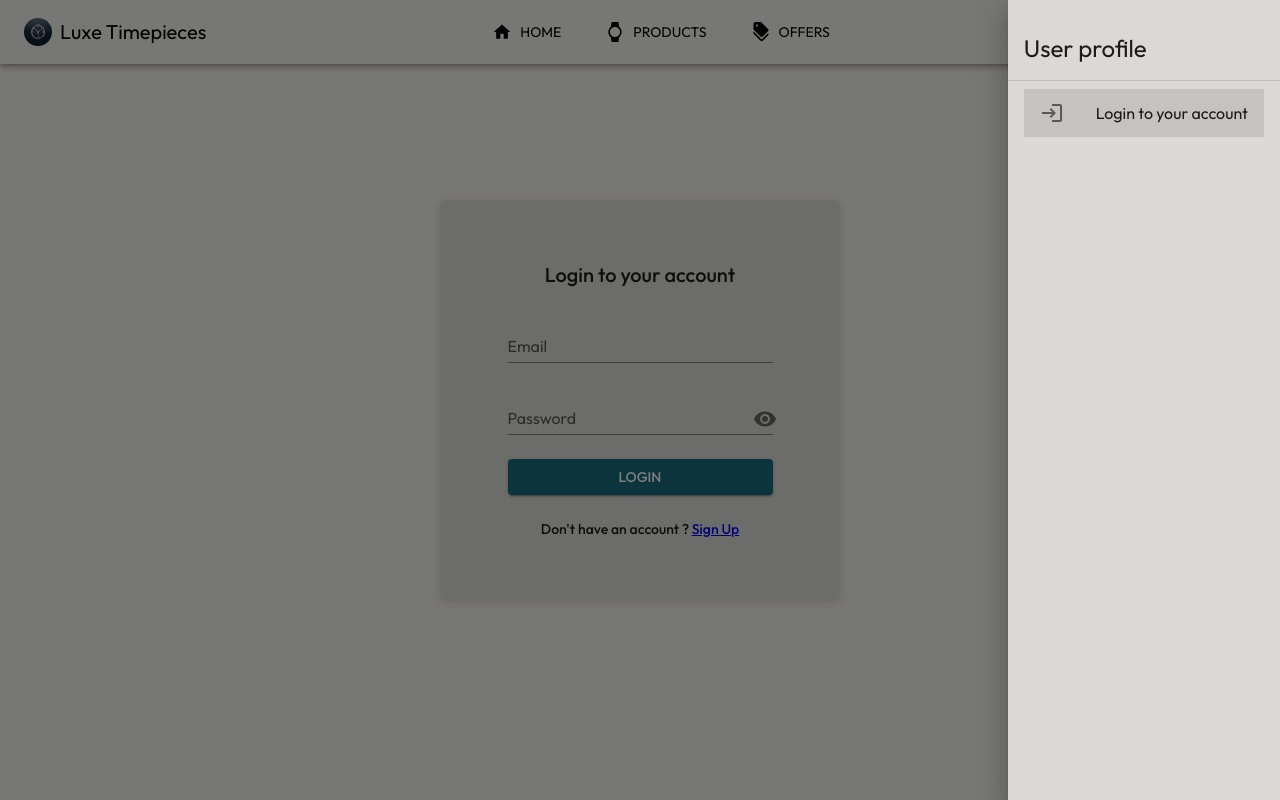
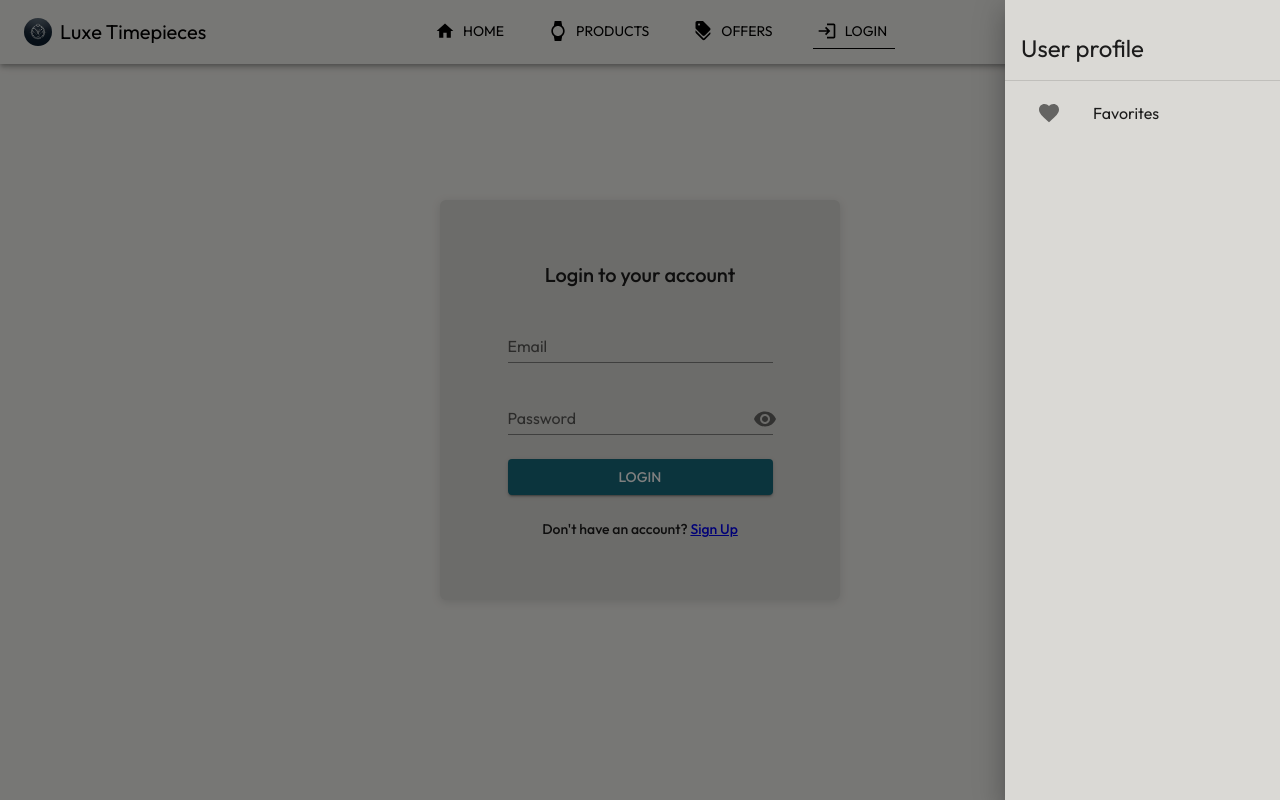
Before and after one commit to ahmad-ebrahim-1/Luxe-Timepieces, a React (Vite) app in the folder frontend/: page /login in a window 1280 px wide. Both pictures are taken after a click on the button 1236 px from the left and 32 px from the top of the page. Shown: the top 800 px of the page. Built offline with nearby package versions, Linux system fonts and the light colour scheme.

Commit message:
update core

```diff
--- a/frontend/package.json
+++ b/frontend/package.json
@@ -14,9 +14,12 @@
     "@emotion/styled": "^11.11.5",
     "@mui/icons-material": "^5.15.15",
     "@mui/material": "^5.15.15",
+    "@reduxjs/toolkit": "^2.2.5",
+    "axios": "^1.7.2",
     "formik": "^2.4.5",
     "react": "^18.2.0",
     "react-dom": "^18.2.0",
+    "react-redux": "^9.1.2",
     "react-router-dom": "^6.22.3",
     "swiper": "^11.1.3",
     "yup": "^1.4.0"
--- a/frontend/src/components/Footer.jsx
+++ b/frontend/src/components/Footer.jsx
@@ -29,6 +29,7 @@ const Footer = () => {
       <Stack direction="row" spacing={2} display="flex" alignItems="center">
         {links.map((link, index) => (
           <NavLink
+            key={index}
             to={link.path}
             style={({ isActive }) => {
               return {
--- a/frontend/src/components/Navbar.jsx
+++ b/frontend/src/components/Navbar.jsx
@@ -25,6 +25,7 @@ import {
   Watch,
   Discount,
   Login,
+  Favorite,
 } from "@mui/icons-material";
 import MenuIcon from "@mui/icons-material/Menu";
 
@@ -46,6 +47,11 @@ export const links = [
     name: "Offers",
     path: "/offers",
     icon: <Discount />,
+  },
+  {
+    name: "Login",
+    path: "/login",
+    icon: <Login />,
   },
 ];
 
@@ -166,14 +172,15 @@ export default function Navbar({ isDark, setIsDark }) {
       </AppBar>
       {/* menu drawer */}
       <Drawer
-        anchor="top"
+        anchor="right"
         open={drawerIsVisible}
         onClose={() => setDrawerIsVisible(false)}
       >
         <List
           sx={{
             backgroundColor: "secondary.main",
-            width: "100%",
+            height: "100%",
+            minWidth: "275px",
             paddingTop: "1rem",
           }}
         >
@@ -216,6 +223,7 @@ export default function Navbar({ isDark, setIsDark }) {
           sx={{
             backgroundColor: "secondary.main",
             height: "100%",
+            minWidth: "275px",
             paddingTop: "1rem",
           }}
         >
@@ -225,22 +233,19 @@ export default function Navbar({ isDark, setIsDark }) {
           <Divider />
           <ListItem>
             <NavLink
-              to="/login"
+              to=""
               style={({ isActive }) => {
                 return {
-                  width: "fit",
+                  width: "100%",
                   textDecoration: "none",
                   color: "inherit",
                   backgroundColor: isActive ? "rgba(0, 0, 0, .1)" : "",
                 };
               }}
             >
-              <ListItemButton
-                aria-label="login button"
-                onClick={() => setUserDrawerIsVisible(false)}
-              >
-                <ListItemIcon>{<Login />}</ListItemIcon>
-                <ListItemText>Login to your account</ListItemText>
+              <ListItemButton aria-label="favorites button">
+                <ListItemIcon>{<Favorite />}</ListItemIcon>
+                <ListItemText>Favorites</ListItemText>
               </ListItemButton>
             </NavLink>
           </ListItem>
--- /dev/null
+++ b/frontend/src/store/index.js
@@ -0,0 +1,10 @@
+import { configureStore } from "@reduxjs/toolkit";
+import authSlice from "./slices/auth/authSlice";
+
+const store = configureStore({
+  reducer: {
+    auth: authSlice,
+  },
+});
+
+export default store;
--- /dev/null
+++ b/frontend/src/store/slices/auth/authSlice.js
@@ -0,0 +1,18 @@
+import { createSlice } from "@reduxjs/toolkit";
+
+const authSlice = createSlice({
+  name: "auth",
+
+  initialState: {
+    isLoading: false,
+    error: null,
+    user: {},
+    userLoggedIn: false,
+  },
+
+  reducers: {},
+
+  extraReducers: (builder) => {},
+});
+
+export default authSlice.reducer;
--- a/frontend/src/views/Login.jsx
+++ b/frontend/src/views/Login.jsx
@@ -8,52 +8,32 @@ import {
   TextField,
   Typography,
 } from "@mui/material";
+import { Form, Formik } from "formik";
+import * as yup from "yup";
 import { Visibility, VisibilityOff } from "@mui/icons-material";
+import { NavLink } from "react-router-dom";
 
 const Login = () => {
-  const [email, setEmail] = useState("");
-  const [password, setPassword] = useState("");
-
-  const [emailError, setEmailError] = useState("");
-  const [passError, setPassError] = useState("");
-
   const [showPassword, setShowPassword] = useState(false);
 
-  const validateFields = () => {
-    let invalid = false;
+  const loginSchema = yup.object().shape({
+    email: yup
+      .string()
+      .email("Please enter a valid email")
+      .required("Email is required"),
+    password: yup
+      .string()
+      .required("Password is required")
+      .min(8, "Password is too short - should be 8 chars minimum."),
+  });
 
-    if (email.length === 0) {
-      setEmailError("Email is required");
-      invalid = true;
-    } else if (!email.match(/^[\w-]+@([\w-]+\.)+[\w-]{2,4}$/g)) {
-      setEmailError("Please enter a valid email");
-      invalid = true;
-    } else {
-      setEmailError("");
-      invalid = false;
-    }
-
-    if (password.length === 0) {
-      setPassError("Password is required");
-      invalid = true;
-    } else if (password.length < 8) {
-      setPassError("Password should be at least 8 characters");
-      invalid = true;
-    } else {
-      setPassError("");
-      invalid = false;
-    }
-
-    return invalid;
+  const initialValues = {
+    email: "",
+    password: "",
   };
 
-  const handleLogin = (event) => {
-    event.preventDefault();
-
-    if (!validateFields()) {
-      console.log(email);
-      console.log(password);
-    }
+  const submitHandler = (values) => {
+    console.log(values);
   };
 
   return (
@@ -65,8 +45,15 @@ const Login = () => {
         placeItems: "center",
       }}
     >
+      <Formik
+        initialValues={initialValues}
+        validationSchema={loginSchema}
+        onSubmit={submitHandler}
+      >
+        {(props) => (
+          <Form>
             <Box
-        component="form"
+              component="div"
               sx={{
                 justifyContent: "center",
                 alignItems: "center",
@@ -86,31 +73,31 @@ const Login = () => {
 
               <Stack direction="column" spacing={3} sx={{}}>
                 <TextField
+                  name="email"
                   id="email"
                   label="Email"
                   variant="standard"
                   fullWidth
-            sx={{ color: "black" }}
-            value={email}
                   onChange={(event) => {
-              setEmail(event.target.value);
+                    props.values.email = event.target.value;
                   }}
-            error={!!emailError}
-            helperText={emailError ? emailError : ""}
+                  error={!!props.errors.email}
+                  helperText={props.errors.email ? props.errors.email : ""}
                 />
                 <TextField
+                  name="password"
                   id="password"
                   type={showPassword ? "text" : "password"}
                   label="Password"
                   variant="standard"
                   fullWidth
-            sx={{ color: "black" }}
-            value={password}
                   onChange={(event) => {
-              setPassword(event.target.value);
+                    props.values.password = event.target.value;
                   }}
-            error={!!passError}
-            helperText={passError ? passError : ""}
+                  error={!!props.errors.password}
+                  helperText={
+                    props.errors.password ? props.errors.password : ""
+                  }
                   InputProps={{
                     endAdornment: (
                       <InputAdornment position="end">
@@ -125,20 +112,21 @@ const Login = () => {
                     ),
                   }}
                 />
-          <Button
-            variant="contained"
-            type="submit"
-            fullWidth
-            onClick={handleLogin}
-          >
+                <Button variant="contained" type="submit" fullWidth>
                   Login
                 </Button>
               </Stack>
-        <Typography variant="subtitle2" sx={{ mt: 3, textAlign: "center" }}>
-          <span>{`Don't have an account ? `}</span>
-          <a href="/signup">Sign Up</a>
+              <Typography
+                variant="subtitle2"
+                sx={{ mt: 3, textAlign: "center" }}
+              >
+                <span>{`Don't have an account? `}</span>
+                <NavLink to="/signup">Sign Up</NavLink>
               </Typography>
             </Box>
+          </Form>
+        )}
+      </Formik>
     </Box>
   );
 };
```
Also changed, not shown: frontend/src/App.jsx (+5 -2 lines), frontend/src/axios/axiosConfig.js (added, +10 -0 lines), frontend/src/components/shopping-cart/ShoppingCart.jsx (added, +7 -0 lines), 1 other file (tests, documents, lock files or other folders). Lines whose indentation alone changed are shown as unchanged.
